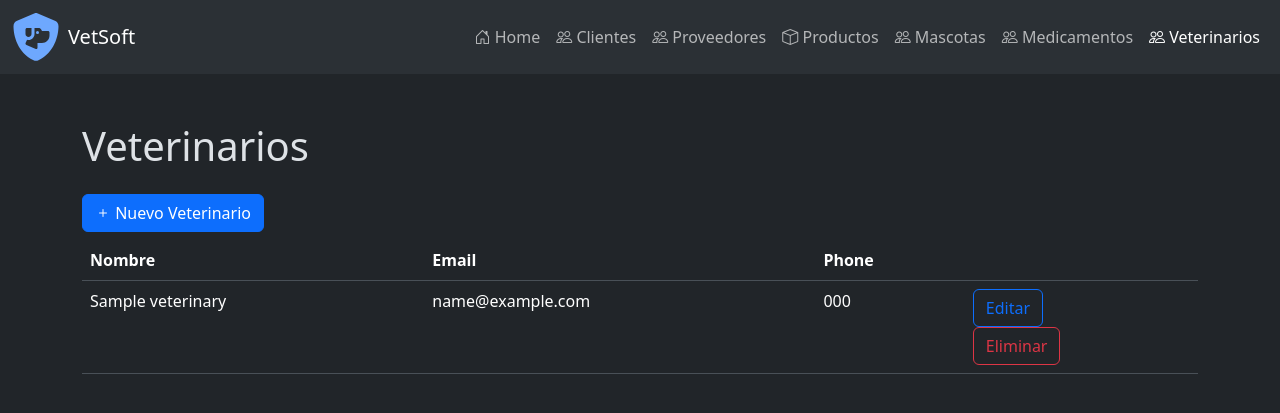
After one commit to manuel-edlp/vetCloud, a Django app: page /veterinario/ in a window 1280 px wide. The commit adds this page. Shown: the top 413 px of the page. Run offline with Django 5.2, Linux system fonts and the light colour scheme; tables that the repository leaves empty hold one stand-in row (values such as "Sample post").

Commit message:
merge con dev para evitar errores

```diff
--- a/app/context_processors.py
+++ b/app/context_processors.py
@@ -3,7 +3,11 @@ from django.urls import reverse
 links = [
     {"label": "Home", "href": reverse("home"), "icon": "bi bi-house-door"},
     {"label": "Clientes", "href": reverse("clients_repo"), "icon": "bi bi-people"},
+    {"label": "Proveedores", "href": reverse("provider_repo"), "icon": "bi bi-people"},
+    {"label": "Productos", "href": reverse("product_repo"), "icon": "bi bi-box"},
+    {"label": "Mascotas", "href": reverse("pet_repo"), "icon": "bi bi-people"},
     {"label": "Medicamentos", "href": reverse("medicine_repo"), "icon": "bi bi-people"},
+    {"label": "Veterinarios", "href": reverse("veterinary_repo"), "icon": "bi bi-people"},
 ]
 
 
--- a/app/models.py
+++ b/app/models.py
@@ -100,6 +100,7 @@ class Provider(models.Model):
 
         self.save()
 
+
 def validate_product(data):
     errors = {}
 
@@ -155,7 +156,6 @@ def validate_pet(data):
     name = data.get("name", "")
     breed = data.get("breed", "")
     birthday = data.get("birthday", "")
-
     if name == "":
         errors["name"] = "Por favor ingrese un nombre"
 
@@ -196,6 +196,52 @@ class Pet(models.Model):
         self.breed = pet_data.get("breed", "") or self.breed
         self.birthday = pet_data.get("birthday", "") or self.birthday
 
+
+        self.save()
+
+def validate_veterinary(data):
+    errors = {}
+
+    name = data.get("name", "")
+    email = data.get("email", "")
+    phone = data.get("phone", "")
+
+    if email == "":
+        errors["email"] = "Por favor ingrese un email"
+    elif email.count("@") == 0:
+        errors["email"] = "Por favor ingrese un email valido"
+
+    if phone == "":
+        errors["phone"] = "Por favor ingrese un teléfono"
+
+    return errors
+
+
+class Veterinary(models.Model):
+    name = models.CharField(max_length=100)
+    email = models.EmailField()
+    phone = models.CharField(max_length=15)
+
+
+    def __str__(self):
+        return self.name
+
+    @classmethod
+    def save_veterinary(cls, veterinary_data):
+        errors = validate_veterinary(veterinary_data)
+        Veterinary.objects.create(
+            name=veterinary_data.get("name"),
+            email=veterinary_data.get("email"),
+            phone=veterinary_data.get("phone"),
+        )
+
+        return True, None
+
+    def update_veterinary(self, veterinary_data):
+        self.name = veterinary_data.get("name", "") or self.name
+        self.email = veterinary_data.get("email", "") or self.email
+        self.phone = veterinary_data.get("phone", "") or self.phone
+
         self.save()
 
 def validate_medicine(data):
@@ -229,6 +275,7 @@ class Medicine(models.Model):
     def save_medicine(cls, medicine_data):
         errors = validate_medicine(medicine_data)
 
+
         if len(errors.keys()) > 0:
             return False, errors
 
--- /dev/null
+++ b/app/templates/veterinaries/repository.html
@@ -0,0 +1,54 @@
+{% extends 'base.html' %}
+
+{% block main %}
+<div class="container">
+    <h1 class="mb-4">Veterinarios</h1>
+
+    <div class="mb-2">
+        <a href="{% url 'veterinary_form' %}" class="btn btn-primary">
+            <i class="bi bi-plus"></i>
+            Nuevo Veterinario
+        </a>
+    </div>
+
+    <table class="table">
+        <thead>
+            <tr>
+                <th>Nombre</th>
+                <th>Email</th>
+                <th>Phone</th>
+                <th></th>
+            </tr>
+        </thead>
+
+        <tbody>
+            {% for veterinary in veterinaries %}
+            <tr>
+                    <td>{{veterinary.name}}</td>
+                    <td>{{veterinary.email}}</td>
+                    <td>{{veterinary.phone}}</td>
+                    <td>
+                        <a class="btn btn-outline-primary"
+                           href="{% url 'veterinary_edit' id=veterinary.id %}"
+                        >Editar</a>
+                        <form method="POST"
+                            action="{% url 'veterinary_delete' %}"
+                            aria-label="Formulario de eliminación de Veterinario">
+                            {% csrf_token %}
+
+                            <input type="hidden" name="veterinary_id" value="{{ veterinary.id }}" />
+                            <button class="btn btn-outline-danger">Eliminar</button>
+                        </form>
+                    </td>
+            </tr>
+            {% empty %}
+                <tr>
+                    <td colspan="5" class="text-center">
+                        No existen veterinarios
+                    </td>
+                </tr>
+            {% endfor %}
+        </tbody>
+    </table>
+</div>
+{% endblock %}
--- a/app/urls.py
+++ b/app/urls.py
@@ -11,6 +11,7 @@ urlpatterns = [
     path("proveedor/nuevo/", view=views.provider_form, name="provider_form"),
     path("proveedor/editar/<int:id>/", view=views.provider_form, name="provider_edit"),
     path("proveedor/eliminar/", view=views.provider_delete, name="provider_delete"),
+
     # Producto
     path("producto/", view=views.product_repository, name="product_repo"),
     path("producto/nuevo/", view=views.product_form, name="product_form"),
@@ -21,6 +22,14 @@ urlpatterns = [
     path("mascota/nuevo/", view=views.pet_form, name="pet_form"),
     path("mascota/editar/<int:id>/", view=views.pet_form, name="pet_edit"),
     path("mascota/eliminar/", view=views.pet_delete, name="pet_delete"),
+
+
+    #Veterinario
+    path("veterinario/", view=views.veterinary_repository, name="veterinary_repo"),
+    path("veterinario/nuevo/", view=views.veterinary_form, name="veterinary_form"),
+    path("veterinario/editar/<int:id>/", view=views.veterinary_form, name="veterinary_edit"),
+    path("veterinario/eliminar/", view=views.veterinary_delete, name="veterinary_delete"),
+
      # Medicamento
     path("medicamento/", view=views.medicine_repository, name="medicine_repo"),
     path("medicamento/nuevo/", view=views.medicine_form, name="medicine_form"),
--- a/app/views.py
+++ b/app/views.py
@@ -1,5 +1,5 @@
 from django.shortcuts import render, redirect, reverse, get_object_or_404
-from .models import Client, Provider, Product, Pet, Medicine
+from .models import Client, Provider, Product, Pet, Medicine, Veterinary
 
 def home(request):
     return render(request, "home.html")
@@ -159,6 +159,46 @@ def pet_delete(request):
 
     return redirect(reverse("pet_repo"))
 
+#Veterinario
+
+def veterinary_repository(request):
+    veterinaries = Veterinary.objects.all()
+    return render(request, "veterinaries/repository.html", {"veterinaries": veterinaries})
+
+
+def veterinary_form(request, id=None):
+    if request.method == "POST":
+        veterinary_id = request.POST.get("id", "")
+        errors = {}
+        saved = True
+
+        if veterinary_id == "":
+            saved, errors = Veterinary.save_veterinary(request.POST)
+        else:
+            veterinary = get_object_or_404(Veterinary, pk=veterinary_id)
+            veterinary.update_veterinary(request.POST)
+
+        if saved:
+            return redirect(reverse("veterinary_repo"))
+
+        return render(
+            request, "veterinaries/form.html", {"errors": errors, "veterinary": request.POST}
+        )
+
+    veterinary = None
+    if id is not None:
+        veterinary = get_object_or_404(Veterinary, pk=id)
+
+    return render(request, "veterinaries/form.html", {"veterinary": veterinary})
+
+
+def veterinary_delete(request):
+    veterinary_id = request.POST.get("veterinary_id")
+    veterinary = get_object_or_404(Veterinary, pk=int(veterinary_id))
+    veterinary.delete()
+
+    return redirect(reverse("veterinary_repo"))
+
 # Funciones para Medicamentos
 def medicine_repository(request):
     medicines = Medicine.objects.all()
```
Also changed, not shown: app/templates/home.html (+20 -4 lines), app/templates/veterinaries/form.html (added, +73 -0 lines), app/migrations/0004_veterinary.py (added), app/migrations/0008_merge_0004_veterinary_0007_medicine.py (added).
